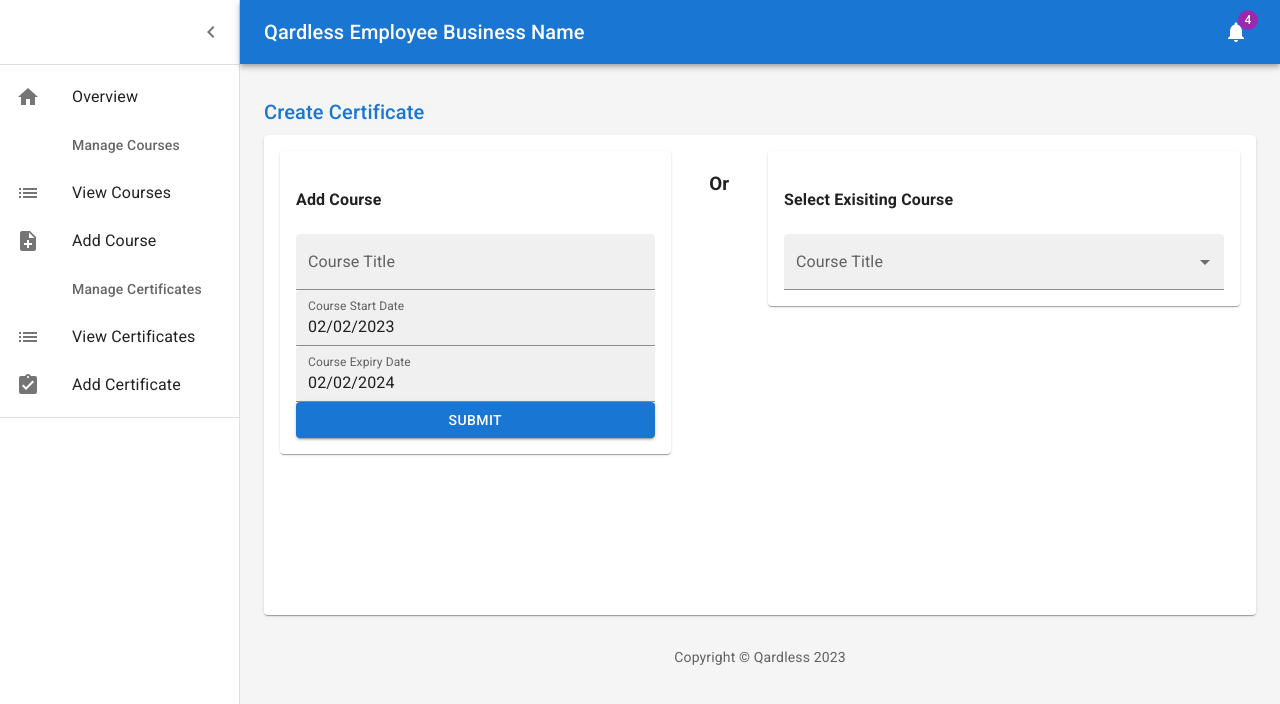
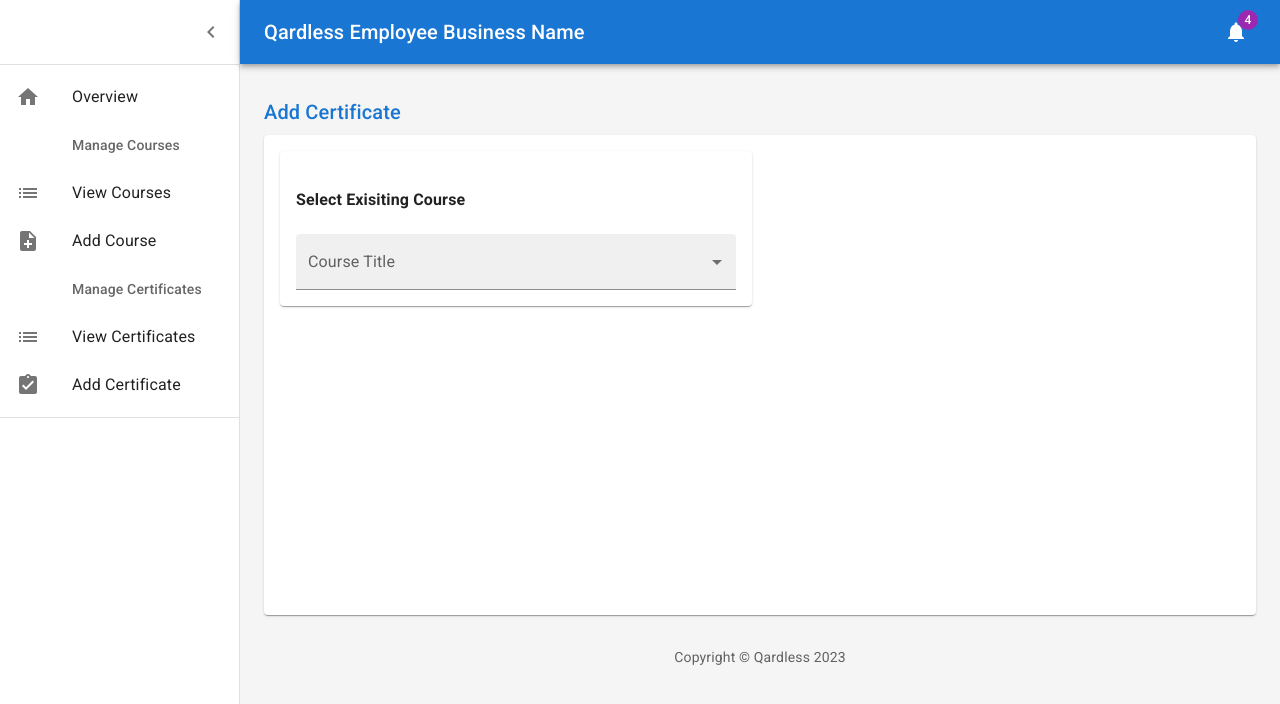
Before and after one commit to Brian-McK/QardlessWepApp, a React (Create React App) app in the folder create-react-app/: page / in a window 1280 px wide. Shown: the top 704 px of the page. Built offline with nearby package versions, Linux system fonts and the light colour scheme.

Commit message:
restructure / delete and rename certain files

```diff
--- a/create-react-app/src/dashboard/Dashboard.js
+++ b/create-react-app/src/dashboard/Dashboard.js
@@ -24,8 +24,9 @@ import Deposits from "./Deposits";
 import Orders from "./Orders";
 import Overview from "./Overview";
 import Title from "./Title";
-import CreateCertificate from "./certificates/CreateCertificate";
+import AddCertificate from "./certificates/AddCertificate";
 import ManageCertificates from "./certificates/ManageCertificates";
+import AddCourse from "./courses/AddCourse";
 
 function Copyright(props) {
   return (
@@ -169,7 +170,8 @@ function DashboardContent() {
           {/* Main Content */}
           <Container maxWidth="lg" sx={{ mt: 4, mb: 4 }}>
             {/* <Overview /> */}
-            <CreateCertificate />
+            <AddCertificate />
+            {/* <AddCourse /> */}
             {/* <ManageCertificate /> */}
             <Copyright sx={{ pt: 4 }} />
           </Container>
--- a/create-react-app/src/dashboard/certificates/CreateCertificate.js
+++ b/create-react-app/src/dashboard/certificates/AddCertificate.js
@@ -3,12 +3,12 @@ import Title from "../Title";
 import Grid from "@mui/material/Grid";
 import Paper from "@mui/material/Paper";
 import Typography from "@mui/material/Typography";
-import CourseForm from "./CourseForm";
+import SelectCourseForm from "./SelectCourseForm";
 
-export default function CreateCertificate() {
+export default function AddCertificate() {
   return (
     <>
-      <Title>Create Certificate</Title>
+      <Title>Add Certificate</Title>
       <Grid container spacing={3}>
         <Grid item xs={12} md={12} lg={12}>
           <Paper
@@ -19,7 +19,7 @@ export default function CreateCertificate() {
               height: 480,
             }}
           >
-            <CourseForm />
+            <SelectCourseForm />
           </Paper>
         </Grid>
       </Grid>
--- /dev/null
+++ b/create-react-app/src/dashboard/certificates/SelectCourseForm.js
@@ -0,0 +1,73 @@
+import * as React from "react";
+import Grid from "@mui/material/Grid";
+import Paper from "@mui/material/Paper";
+import FormControl from "@mui/material/FormControl";
+import InputLabel from "@mui/material/InputLabel";
+import MenuItem from "@mui/material/MenuItem";
+import Select from "@mui/material/Select";
+
+let dummyCourseItems = [
+  {
+    id: 1,
+    courseTitle: "Forklift training",
+  },
+  {
+    id: 2,
+    courseTitle: "Manuel handling",
+  },
+  {
+    id: 3,
+    courseTitle: "Food safety training",
+  },
+];
+
+export default function SelectCourseForm() {
+  const [courseSelected, setCourseSelected] = React.useState("");
+
+  const courseHandleChange = (e) => {
+    setCourseSelected(e.target.value);
+  };
+
+  return (
+    <>
+      <Grid container spacing={2}>
+        <Grid item xs={12} md={6} lg={6}>
+          <Paper
+            sx={{
+              p: 2,
+              display: "flex",
+              flexDirection: "column",
+            }}
+          >
+            <h4>Select Exisiting Course</h4>
+            {/* Form Start */}
+
+            <FormControl variant="filled" sx={{ minWidth: 120 }}>
+              <InputLabel id="select-course">Course Title</InputLabel>
+              <Select
+                labelId="select-course"
+                id="selectCourse"
+                value={courseSelected}
+                onChange={courseHandleChange}
+              >
+                <MenuItem value="">
+                  <em>None</em>
+                </MenuItem>
+
+                {dummyCourseItems.map((item, index) => {
+                  return (
+                    <MenuItem key={index} value={item.id}>
+                      {item.courseTitle}
+                    </MenuItem>
+                  );
+                })}
+              </Select>
+            </FormControl>
+
+            {/* Form End */}
+          </Paper>
+        </Grid>
+      </Grid>
+    </>
+  );
+}
--- a/create-react-app/src/dashboard/certificates/CourseForm.js
+++ b/create-react-app/src/dashboard/courses/AddCourse.js
@@ -8,28 +8,8 @@ import { DatePicker } from "@mui/x-date-pickers/DatePicker";
 import { LocalizationProvider } from "@mui/x-date-pickers/LocalizationProvider";
 import { AdapterDayjs } from "@mui/x-date-pickers/AdapterDayjs";
 import dayjs from "dayjs";
-import FormControl from "@mui/material/FormControl";
-import InputLabel from "@mui/material/InputLabel";
-import MenuItem from "@mui/material/MenuItem";
-import Select from "@mui/material/Select";
 
 const today = dayjs();
-const tomorrow = dayjs().add(1, "day");
-
-let dummyCourseItems = [
-  {
-    id: 1,
-    courseTitle: "Forklift training",
-  },
-  {
-    id: 2,
-    courseTitle: "Manuel handling",
-  },
-  {
-    id: 3,
-    courseTitle: "Food safety training",
-  },
-];
 
 const validationSchemaAddCourse = yup.object({
   courseTitle: yup
@@ -38,13 +18,7 @@ const validationSchemaAddCourse = yup.object({
   startDate: yup.date().required("Date is required"),
 });
 
-export default function CourseForm() {
-  const [courseSelected, setCourseSelected] = React.useState("");
-
-  const courseHandleChange = (e) => {
-    setCourseSelected(e.target.value);
-  };
-
+export default function AddCourse() {
   const formikAddCourse = useFormik({
     initialValues: {
       courseTitle: "",
@@ -56,11 +30,10 @@ export default function CourseForm() {
       alert(JSON.stringify(values, null, 2));
     },
   });
-
   return (
     <>
       <Grid container spacing={2}>
-        <Grid item xs={12} md={5} lg={5}>
+        <Grid item xs={12} md={12} lg={12}>
           <Paper
             sx={{
               p: 2,
@@ -130,51 +103,6 @@ export default function CourseForm() {
             {/* Form End */}
           </Paper>
         </Grid>
-        <Grid item xs={12} md={1} lg={1}>
-          <Stack
-            sx={{
-              alignItems: "center",
-            }}
-          >
-            <h3>Or</h3>
-          </Stack>
-        </Grid>
-        <Grid item xs={12} md={6} lg={6}>
-          <Paper
-            sx={{
-              p: 2,
-              display: "flex",
-              flexDirection: "column",
-            }}
-          >
-            <h4>Select Exisiting Course</h4>
-            {/* Form Start */}
-
-            <FormControl variant="filled" sx={{ minWidth: 120 }}>
-              <InputLabel id="select-course">Course Title</InputLabel>
-              <Select
-                labelId="select-course"
-                id="selectCourse"
-                value={courseSelected}
-                onChange={courseHandleChange}
-              >
-                <MenuItem value="">
-                  <em>None</em>
-                </MenuItem>
-
-                {dummyCourseItems.map((item, index) => {
-                  return (
-                    <MenuItem key={index} value={item.id}>
-                      {item.courseTitle}
-                    </MenuItem>
-                  );
-                })}
-              </Select>
-            </FormControl>
-
-            {/* Form End */}
-          </Paper>
-        </Grid>
       </Grid>
     </>
   );
```
